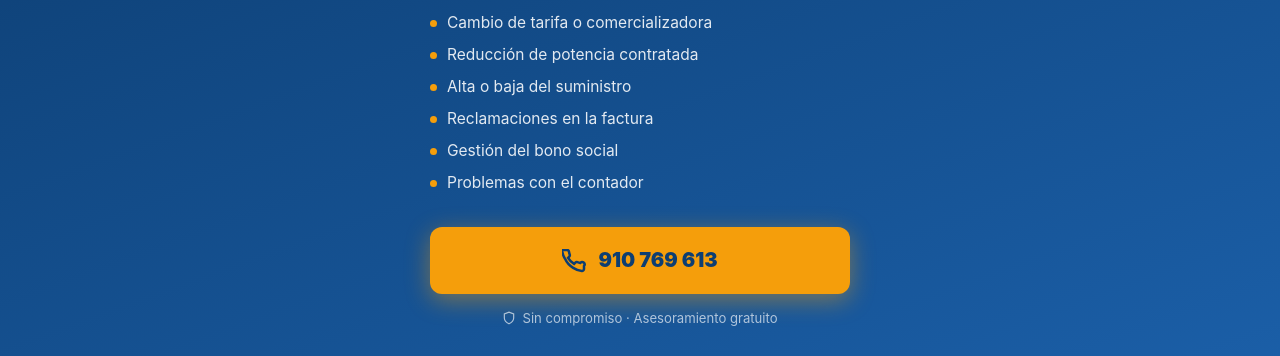
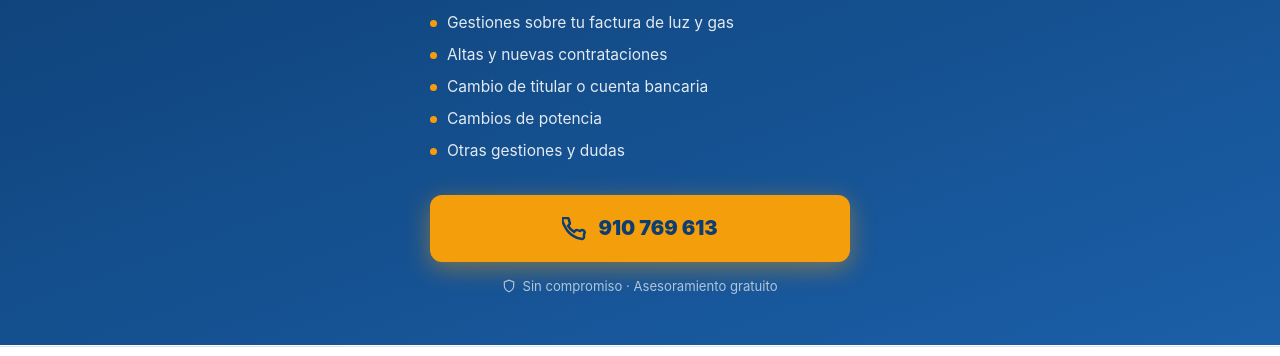
Before and after one commit to Javierinojosa-debug/comparaluzygas, a website built with Vite: page index.html in a window 1280 px wide. Shown: the part 257-613 px from the top of the page. Built offline with nearby package versions, Linux system fonts and the light colour scheme.

Commit message:
Actualizar bullet points del hero con gestiones correctas

```diff
--- a/index.html
+++ b/index.html
@@ -312,12 +312,11 @@ height="0" width="0" style="display:none;visibility:hidden"></iframe></noscript>
     </p>
     <h1 id="hero-title">Teléfono <em>gratuito</em> para gestionar tu factura de luz y gas</h1>
     <ul class="hero-bullets">
-      <li>Cambio de tarifa o comercializadora</li>
-      <li>Reducción de potencia contratada</li>
-      <li>Alta o baja del suministro</li>
-      <li>Reclamaciones en la factura</li>
-      <li>Gestión del bono social</li>
-      <li>Problemas con el contador</li>
+      <li>Gestiones sobre tu factura de luz y gas</li>
+      <li>Altas y nuevas contrataciones</li>
+      <li>Cambio de titular o cuenta bancaria</li>
+      <li>Cambios de potencia</li>
+      <li>Otras gestiones y dudas</li>
     </ul>
     <a href="tel:+34910769613" class="cta-primary" aria-label="Llamar ahora al 910 769 613">
       <svg width="24" height="24" viewBox="0 0 24 24" fill="none" stroke="currentColor" stroke-width="2.5" aria-hidden="true"><path d="M22 16.92v3a2 2 0 01-2.18 2 19.79 19.79 0 01-8.63-3.07A19.5 19.5 0 013.07 9.81a19.79 19.79 0 01-3.07-8.68A2 2 0 012 1h3a2 2 0 012 1.72 12.84 12.84 0 00.7 2.81 2 2 0 01-.45 2.11L6.09 8.91a16 16 0 006 6l1.27-1.27a2 2 0 012.11-.45 12.84 12.84 0 002.81.7A2 2 0 0122 16.92z"/></svg>
```
